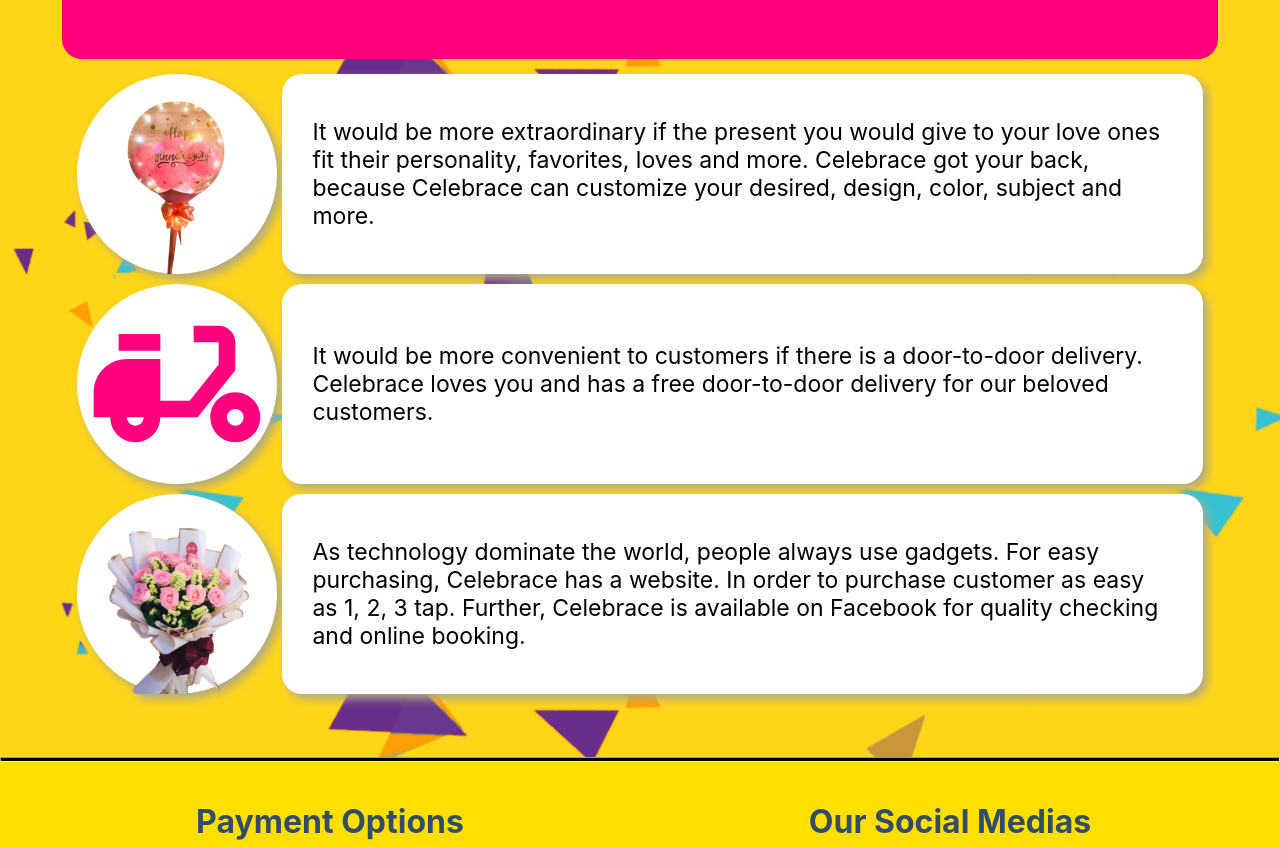
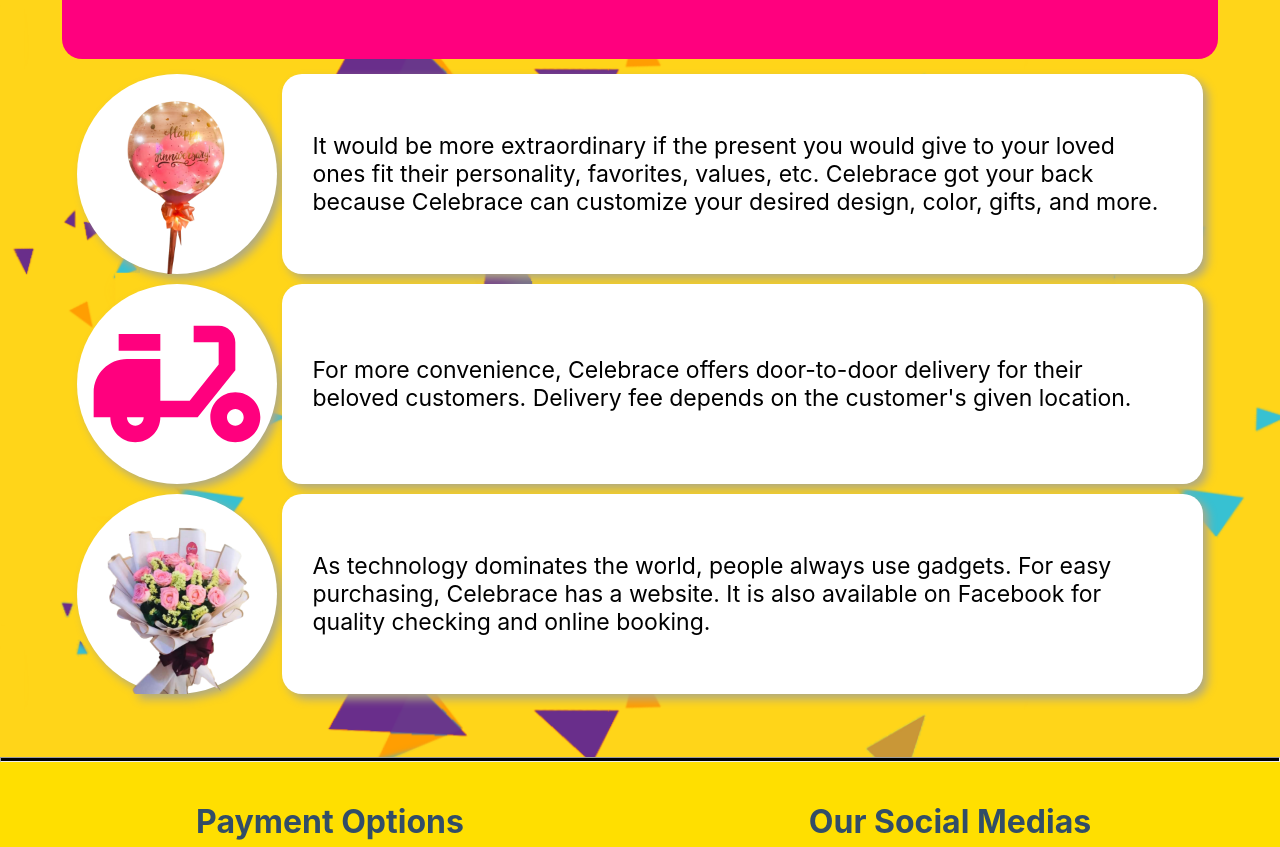
Before and after one commit to GuyWithBag/mobprog-ils, a Next.js app: page /services in a window 1280 px wide. Shown: the part 383-1230 px from the top of the page. Built offline with nearby package versions, Linux system fonts and the light colour scheme; a web font is replaced by a local one.

Commit message:
edit corrections

```diff
--- a/components/QuestionsAndAnswers.jsx
+++ b/components/QuestionsAndAnswers.jsx
@@ -330,7 +330,7 @@
                   [
                     {
                       'answersID':7,
-                      'text': 'How Can I Make Changes With My Orders?',
+                      'text': 'How Can I Make Changes with my Orders?',
                     },
                     {
                       'answersID':8,
--- a/pages/services.js
+++ b/pages/services.js
@@ -18,7 +18,8 @@
       <div className='services-service-blocks'>
         <ServiceBlock
           image='/static/assets/images/flowers/products.png'
-          text='It would be more extraordinary if the present you would give to your love ones fit their personality, favorites, loves and more. Celebrace got your back, because Celebrace can customize your desired, design, color, subject and more.'
+          text='It would be more extraordinary if the present you would give to your loved ones fit their personality, favorites, values, etc. Celebrace got your back because Celebrace can customize your desired design, color, gifts, and more.
+          '
         />
         <div className='service-block'>
           <div className='service-block-icon'>
@@ -26,13 +27,13 @@
           </div>
           <div className='service-block-content'>
             <p>
-              It would be more convenient to customers if there is a door-to-door delivery. Celebrace loves you and has a free door-to-door delivery for our beloved customers.
+            For more convenience, Celebrace offers door-to-door delivery for their beloved customers. Delivery fee depends on the customer's given location.
             </p>
           </div>
         </div>
         <ServiceBlock
           image='/static/assets/images/flowers/1-dozen Pink Roses bouquet.png'
-          text='As technology dominate the world, people always use gadgets. For easy purchasing, Celebrace has a website. In order to purchase customer as easy as 1, 2, 3 tap. Further, Celebrace is available on Facebook for quality checking and online booking.'
+          text='As technology dominates the world, people always use gadgets. For easy purchasing, Celebrace has a website. It is also available on Facebook for quality checking and online booking.'
         />
       </div>
     </div>
```
